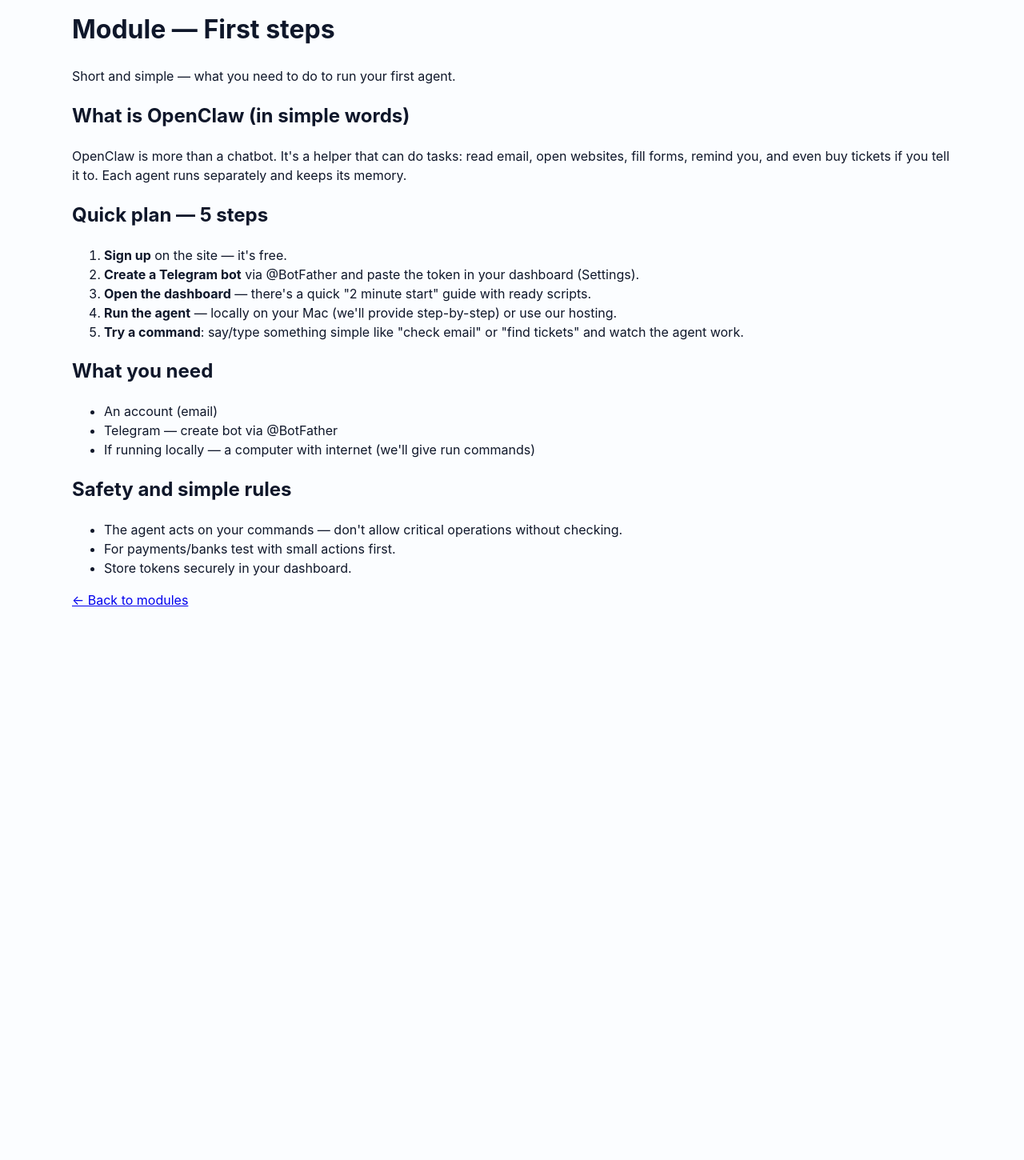
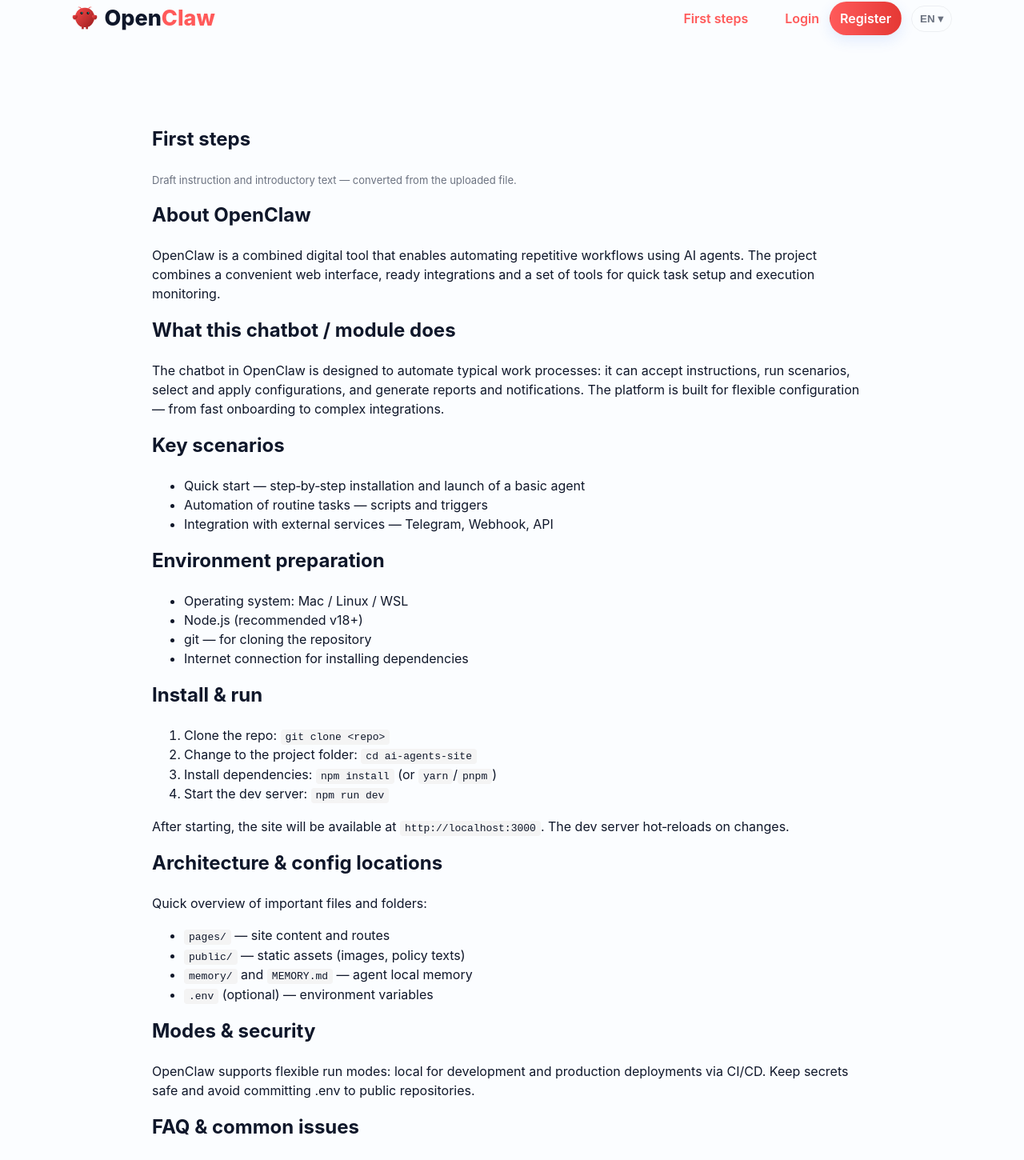
Before and after one commit to novaaurelis/nova-ai-agents-site-backup, a Next.js app: page /en/modules/first-steps in a window 1280 px wide. Shown: the part 36-1486 px from the top of the page at 80% size. Before the commit the page ends 842 px from the top, so only its background shows below. Built offline with nearby package versions, Linux system fonts and the light colour scheme.

Commit message:
feat: add 'First steps' module page (EN)

```diff
--- a/pages/en/modules/first-steps.js
+++ b/pages/en/modules/first-steps.js
@@ -1,39 +1,97 @@
 import Link from 'next/link'
+import Header from '../../../components/Header'
 
-export default function EnFirstSteps(){
+export default function FirstStepsEn(){
   return (
-    <div className="container">
-      <h1>Module — First steps</h1>
+    <div>
+      <Header/>
+      <main className="container">
+        <article className="module">
+          <header className="module-header">
+            <h1>First steps</h1>
+            <p className="muted">Draft instruction and introductory text — converted from the uploaded file.</p>
+          </header>
 
-      <p>Short and simple — what you need to do to run your first agent.</p>
+          <section>
+            <h2>About OpenClaw</h2>
+            <p>OpenClaw is a combined digital tool that enables automating repetitive workflows using AI agents. The project combines a convenient web interface, ready integrations and a set of tools for quick task setup and execution monitoring.</p>
+          </section>
 
-      <h2>What is OpenClaw (in simple words)</h2>
-      <p>OpenClaw is more than a chatbot. It's a helper that can do tasks: read email, open websites, fill forms, remind you, and even buy tickets if you tell it to. Each agent runs separately and keeps its memory.</p>
+          <section>
+            <h2>What this chatbot / module does</h2>
+            <p>The chatbot in OpenClaw is designed to automate typical work processes: it can accept instructions, run scenarios, select and apply configurations, and generate reports and notifications. The platform is built for flexible configuration — from fast onboarding to complex integrations.</p>
+          </section>
 
-      <h2>Quick plan — 5 steps</h2>
+          <section>
+            <h2>Key scenarios</h2>
+            <ul>
+              <li>Quick start — step‑by‑step installation and launch of a basic agent</li>
+              <li>Automation of routine tasks — scripts and triggers</li>
+              <li>Integration with external services — Telegram, Webhook, API</li>
+            </ul>
+          </section>
+
+          <section>
+            <h2>Environment preparation</h2>
+            <ul>
+              <li>Operating system: Mac / Linux / WSL</li>
+              <li>Node.js (recommended v18+)</li>
+              <li>git — for cloning the repository</li>
+              <li>Internet connection for installing dependencies</li>
+            </ul>
+          </section>
+
+          <section>
+            <h2>Install & run</h2>
             <ol>
-        <li><strong>Sign up</strong> on the site — it's free.</li>
-        <li><strong>Create a Telegram bot</strong> via @BotFather and paste the token in your dashboard (Settings).</li>
-        <li><strong>Open the dashboard</strong> — there's a quick "2 minute start" guide with ready scripts.</li>
-        <li><strong>Run the agent</strong> — locally on your Mac (we'll provide step-by-step) or use our hosting.</li>
-        <li><strong>Try a command</strong>: say/type something simple like "check email" or "find tickets" and watch the agent work.</li>
+              <li>Clone the repo: <code>git clone &lt;repo&gt;</code></li>
+              <li>Change to the project folder: <code>cd ai-agents-site</code></li>
+              <li>Install dependencies: <code>npm install</code> (or <code>yarn</code>/<code>pnpm</code>)</li>
+              <li>Start the dev server: <code>npm run dev</code></li>
             </ol>
+            <p>After starting, the site will be available at <code>http://localhost:3000</code>. The dev server hot‑reloads on changes.</p>
+          </section>
 
-      <h2>What you need</h2>
+          <section>
+            <h2>Architecture & config locations</h2>
+            <p>Quick overview of important files and folders:</p>
             <ul>
-        <li>An account (email)</li>
-        <li>Telegram — create bot via @BotFather</li>
-        <li>If running locally — a computer with internet (we'll give run commands)</li>
+              <li><code>pages/</code> — site content and routes</li>
+              <li><code>public/</code> — static assets (images, policy texts)</li>
+              <li><code>memory/</code> and <code>MEMORY.md</code> — agent local memory</li>
+              <li><code>.env</code> (optional) — environment variables</li>
             </ul>
+          </section>
 
-      <h2>Safety and simple rules</h2>
+          <section>
+            <h2>Modes & security</h2>
+            <p>OpenClaw supports flexible run modes: local for development and production deployments via CI/CD. Keep secrets safe and avoid committing .env to public repositories.</p>
+          </section>
+
+          <section>
+            <h2>FAQ & common issues</h2>
             <ul>
-        <li>The agent acts on your commands — don't allow critical operations without checking.</li>
-        <li>For payments/banks test with small actions first.</li>
-        <li>Store tokens securely in your dashboard.</li>
+              <li>Port 3000 occupied — stop the process or change the port</li>
+              <li>Package install errors — try updating Node.js or removing <code>node_modules</code></li>
+              <li>Build errors — inspect server and console logs for details</li>
             </ul>
+          </section>
 
-      <p><Link href="/en/modules">← Back to modules</Link></p>
+          <section>
+            <h2>Next steps</h2>
+            <p>Recommended next steps: enable authentication (NextAuth), set up CI/CD, add MDX lessons and interactive examples. I can help with any of these — tell me which is a priority.</p>
+          </section>
+
+          <p style={{marginTop:20}}><Link href="/en">← Home</Link></p>
+        </article>
+
+        <style jsx>{`
+          .module { max-width:900px; margin:18px auto; padding:0 18px }
+          .module-header { margin-bottom:12px }
+          .module h2 { margin-top:16px }
+          code { background:#f4f4f4; padding:2px 6px; border-radius:4px }
+        `}</style>
+      </main>
     </div>
   )
 }
```
Lines whose indentation alone changed are shown as unchanged.
